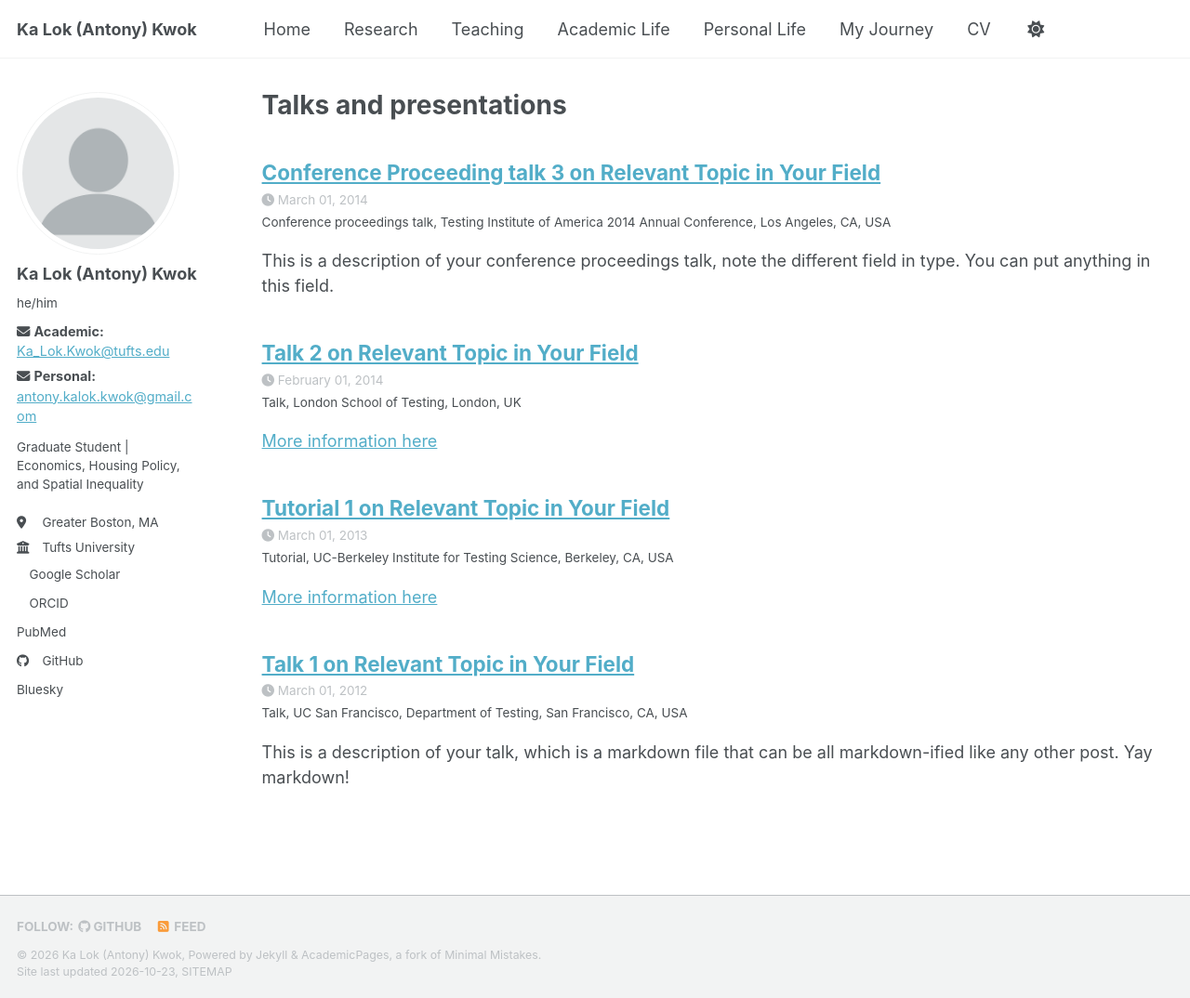
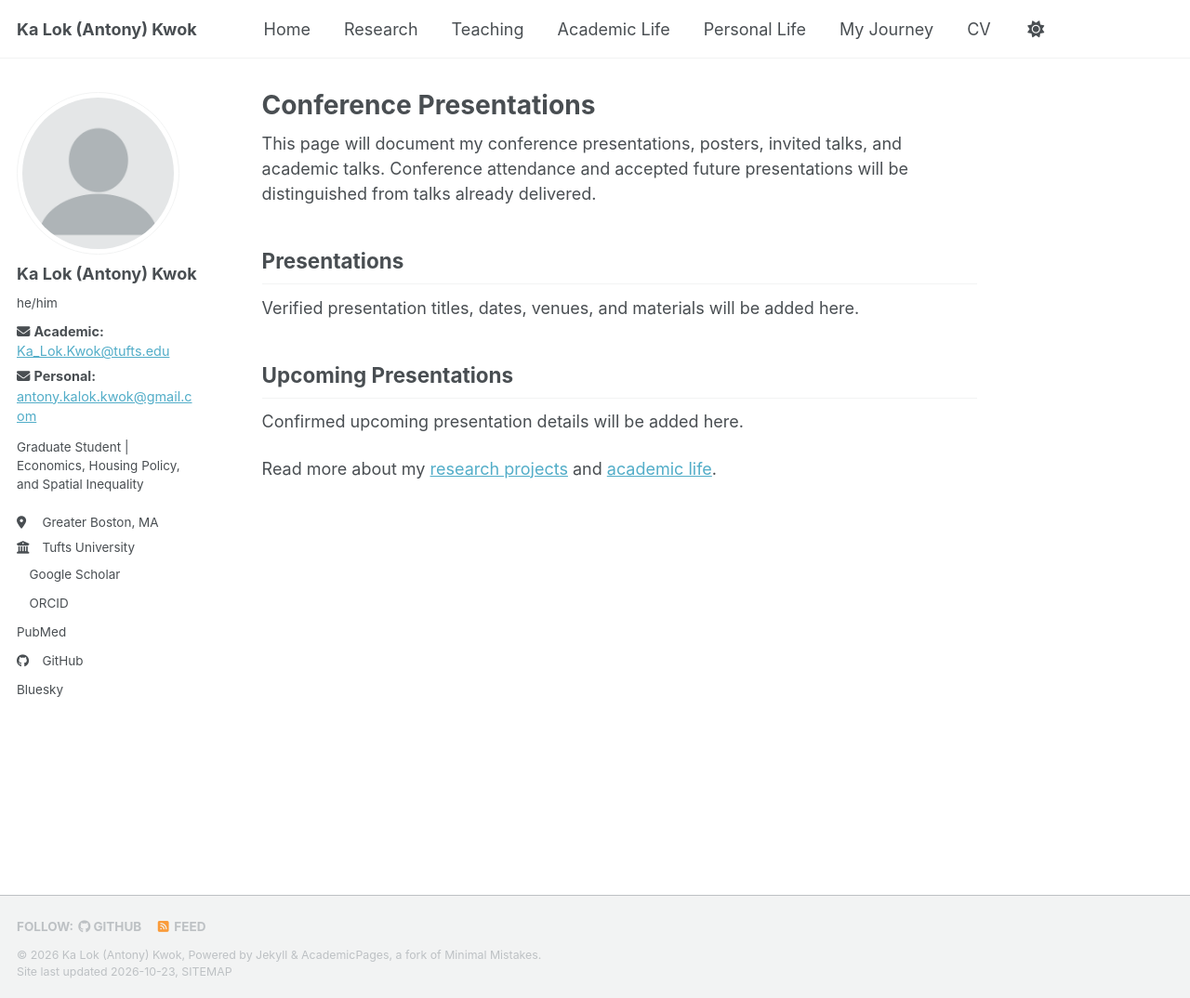
Before and after one commit to AntonyKaLokKwok/AntonyKaLokKwok.github.io, a Jekyll site: the page built from _pages/talks.html, in a window 1280 px wide and 1074 px high. Shown: the whole window at 93% size. Built offline with Jekyll 4.4.1, drawn with Linux system fonts in a browser that asks for light colours; a style sheet for code colours, icons or effects is not loaded.

Commit message:
Organize academic portfolio: update _pages/talks.html

```diff
--- a/_pages/talks.html
+++ b/_pages/talks.html
@@ -1,16 +1,16 @@
 ---
-layout: archive
-title: "Talks and presentations"
+layout: single
+title: "Conference Presentations"
 permalink: /talks/
 author_profile: true
 ---
 
-{% if site.talkmap_link == true %}
+<p>This page will document my conference presentations, posters, invited talks, and academic talks. Conference attendance and accepted future presentations will be distinguished from talks already delivered.</p>
 
-<p style="text-decoration:underline;"><a href="/talkmap.html">See a map of all the places I've given a talk!</a></p>
+<h2>Presentations</h2>
+<p>Verified presentation titles, dates, venues, and materials will be added here.</p>
 
-{% endif %}
+<h2>Upcoming Presentations</h2>
+<p>Confirmed upcoming presentation details will be added here.</p>
 
-{% for post in site.talks reversed %}
-  {% include archive-single-talk.html %}
-{% endfor %}
+<p>Read more about my <a href="/research/">research projects</a> and <a href="/academic-life/">academic life</a>.</p>
```
